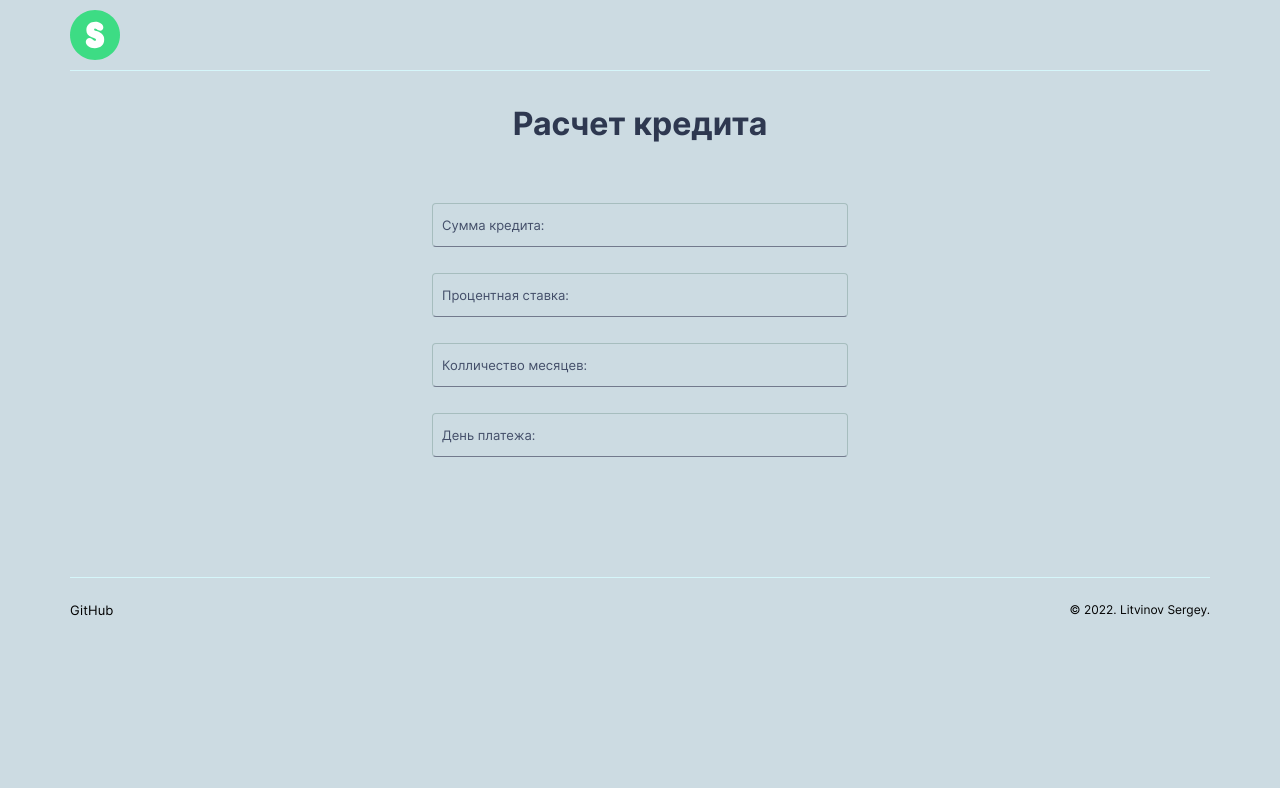
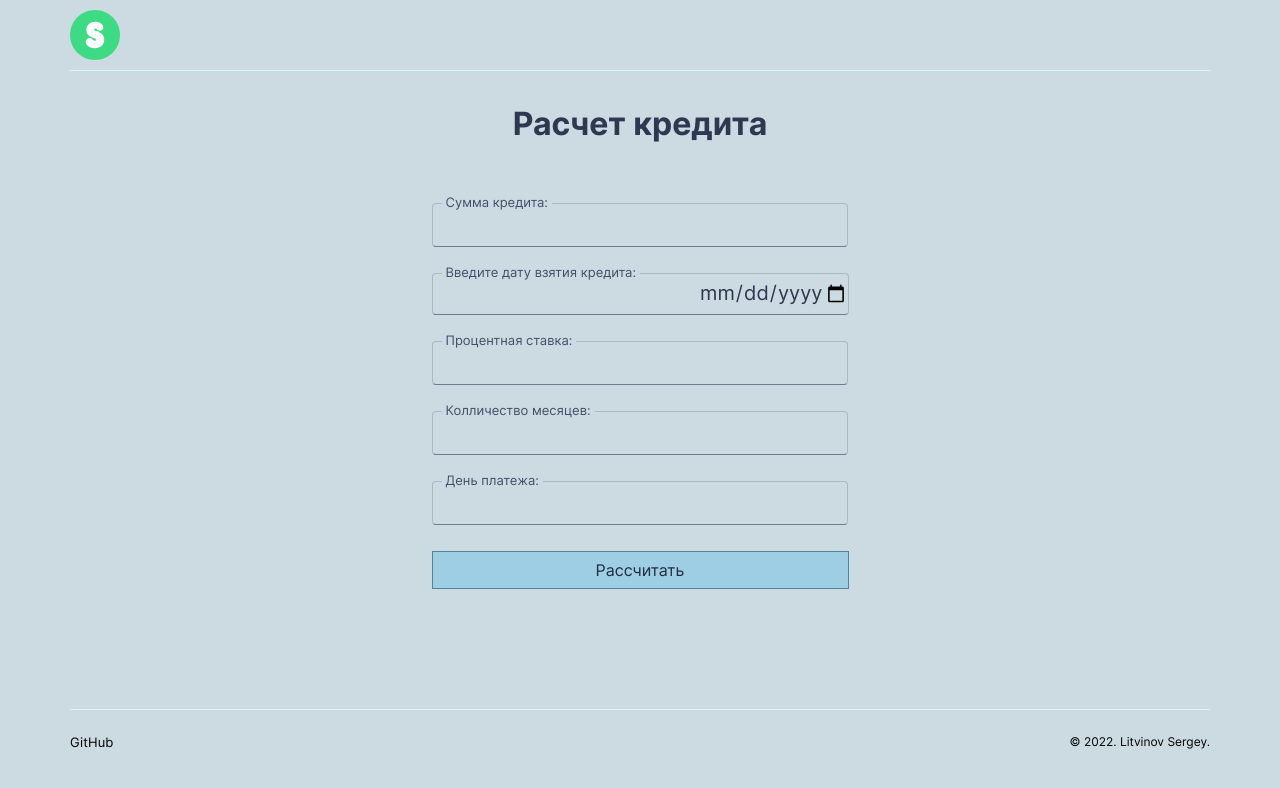
Before and after one commit to litvinovsl/trial-and-error-ts, a React (Create React App) app: page /credit-calculator in a window 1280 px wide. Shown: the top 788 px of the page. Built offline with nearby package versions, Linux system fonts and the light colour scheme.

Commit message:
styles(ready) work on the functionality has begun

```diff
--- a/src/Components/CalculateForm/CalculateForm.css
+++ b/src/Components/CalculateForm/CalculateForm.css
@@ -63,7 +63,12 @@
     font-weight: 400;
     font-size: 13px;
     line-height: 18px;
-    top: 13px;
+    top: -10px;
+
+    background-color: #ccdbe2;
+    padding-left: 4px;
+    padding-right: 4px;
+
     left: 10px;
     color: #434e69;
     cursor: text;
@@ -76,3 +81,22 @@
     padding-left: 4px;
     padding-right: 4px;
 }
+
+.calculte__input-num{
+    appearance: none;
+    -moz-appearance:textfield;
+}
+
+.calculte__input-num::-webkit-outer-spin-button,
+.calculte__input-num::-webkit-inner-spin-button {
+    -webkit-appearance: none;
+    margin: 0;
+}
+
+.calculate__submit{
+    background-color: #9ecee4;
+    border: none;
+    border: 1px solid #538399;
+    height: 38px;
+    color: #222c3f;
+}
--- a/src/Components/CalculateForm/CalculateForm.tsx
+++ b/src/Components/CalculateForm/CalculateForm.tsx
@@ -1,41 +1,73 @@
-import React from 'react';
+import {  useState } from 'react';
 import './CalculateForm.css';
 
 function CalculateForm() {
+    const [sum, setSum] = useState('');
+    const [creditStartDate, setCreditStartDate] = useState('');
+    const [interestRate, setInterestRate] = useState('');
+    const [numberOfMonths, setNumberOfMonths] = useState('');
+    const [paymentDay, setPaymentDay] = useState('');
+
+    function handleChangeSum(e: React.ChangeEvent<HTMLInputElement>) {
+        setSum(e.target.value);
+        console.log(sum)
+    }
+
+    function handleChangeCreditStartDate(e: React.ChangeEvent<HTMLInputElement>) {
+        setCreditStartDate(e.target.value);
+    }
+
+    function handleChangeInterestRate(e: React.ChangeEvent<HTMLInputElement>) {
+        setInterestRate(e.target.value);
+    }
+
+    function handleChangeNumberOfMonths(e: React.ChangeEvent<HTMLInputElement>) {
+        setNumberOfMonths(e.target.value);
+    }
+
+    function handleChangePaymentDay(e: React.ChangeEvent<HTMLInputElement>) {
+        setPaymentDay(e.target.value);
+    }
+
     return (
         <section className="calculte">
             <h1 className='calculte__title'>Расчет кредита</h1>
             <form className='calculte__form'>
                 <label className='calculate__label'>
-                    <input className='calculte__input' type='text' id='sum' name='sum' />
+                    <input className='calculte__input calculte__input-num' onChange={handleChangeSum} type='number' id='sum' name='sum' max={50000000} min={1000} />
                     <span className='calculte__span'
                     // htmlFor="sum"
                     >Сумма кредита:</span>
                 </label>
-                {/* <label className='calculate__label'>
-                    <input className='calculte__input calculte__input_date' type='date' id='creditStartDate' name='creditStartDate' />
+                <label className='calculate__label'>
+                    <input className='calculte__input calculte__input_date' onChange={handleChangeCreditStartDate} type='date' id='creditStartDate' name='creditStartDate' />
                     <span className='calculte__span'
                     // htmlFor="creditStartDate"
                     >Введите дату взятия кредита:</span>
-                </label> */}
+                </label>
                 <label className='calculate__label'>
-                    <input className='calculte__input' type='text' id='interestRate' name='interestRate' />
+                    <input className='calculte__input calculte__input-num' onChange={handleChangeInterestRate} max={1000} min={1} type='number' id='interestRate' name='interestRate' />
                     <span className='calculte__span'
                     // htmlFor="interestRate"
                     >Процентная ставка:</span>
                 </label>
                 <label className='calculate__label'>
-                    <input className='calculte__input' type='text' id='numberOfMonths' name='numberOfMonths' />
+                    <input className='calculte__input calculte__input-num' onChange={handleChangeNumberOfMonths} max={500} min={1} type='number' id='numberOfMonths' name='numberOfMonths' />
                     <span className='calculte__span'
                     // htmlFor="numberOfMonths"
                     >Колличество месяцев:</span>
                 </label>
                 <label className='calculate__label'>
-                    <input className='calculte__input' type='text' id='paymentDay' name='paymentDay' />
+                    <input className='calculte__input calculte__input-num' onChange={handleChangePaymentDay} max={31} min={1} step={1} type='number' id='paymentDay' name='paymentDay' />
                     <span className='calculte__span'
                     // htmlFor="paymentDay"
                     >День платежа:</span>
                 </label>
+                <button
+                    className='calculate__submit'
+                    type='submit'
+                >Рассчитать
+                </button>
             </form>
         </section>
     );
```
